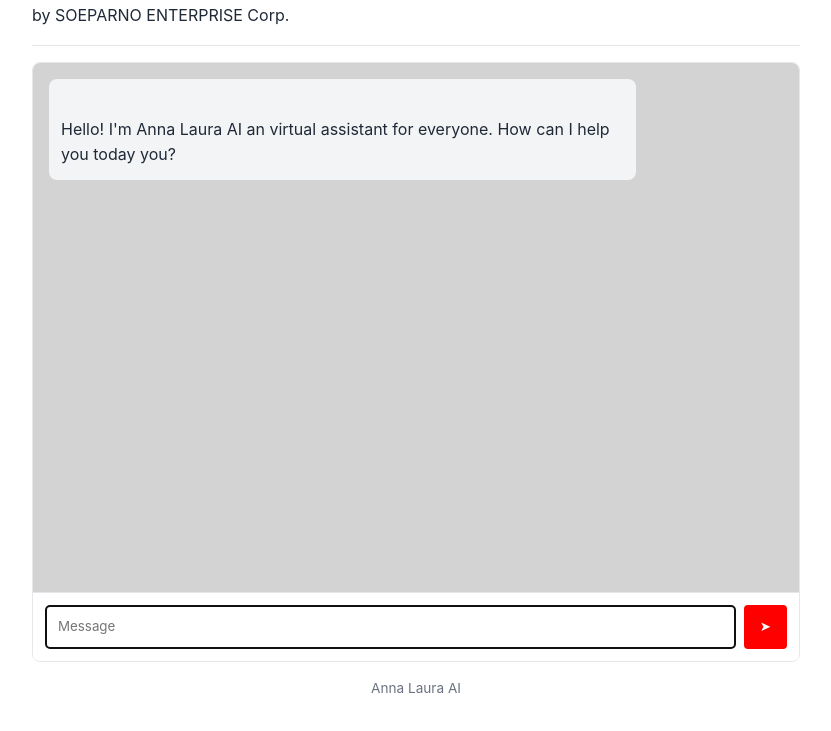
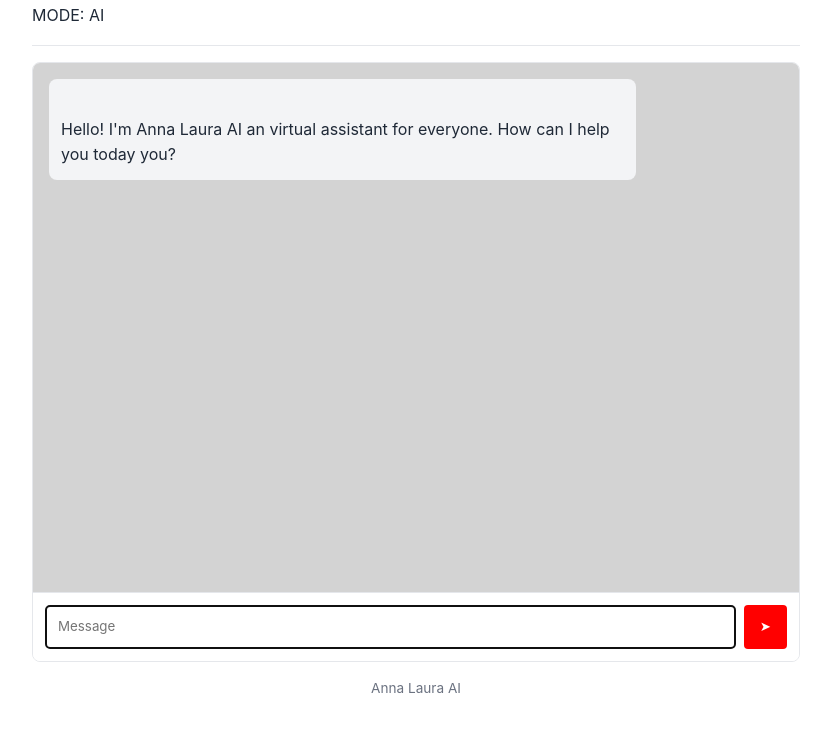
Before and after one commit to readtalk/large-language-model, a website: page public/index.html in a window 1280 px wide. Shown: the part 67-798 px from the top of the page, without its empty margins (224-1055 px from the left). Drawn offline with Linux system fonts and the light colour scheme.

Commit message:
Change title and header text in index.html

```diff
--- a/public/index.html
+++ b/public/index.html
@@ -3,7 +3,7 @@
 	<head>
 		<meta charset="UTF-8" />
 		<meta name="viewport" content="width=device-width, initial-scale=1.0" />
-		<title>READTalk</title>
+		<title>Anna Laura AI</title>
 		<style>
 			:root {
 				--primary-color: #ff0000;
@@ -145,7 +145,7 @@
 	<body>
 		<header>
 			<h1>READTalk</h1>
-			<p>by SOEPARNO ENTERPRISE Corp.</p>
+			<p>MODE: AI</p>
 		</header>
 
 		<div class="chat-container">
```
